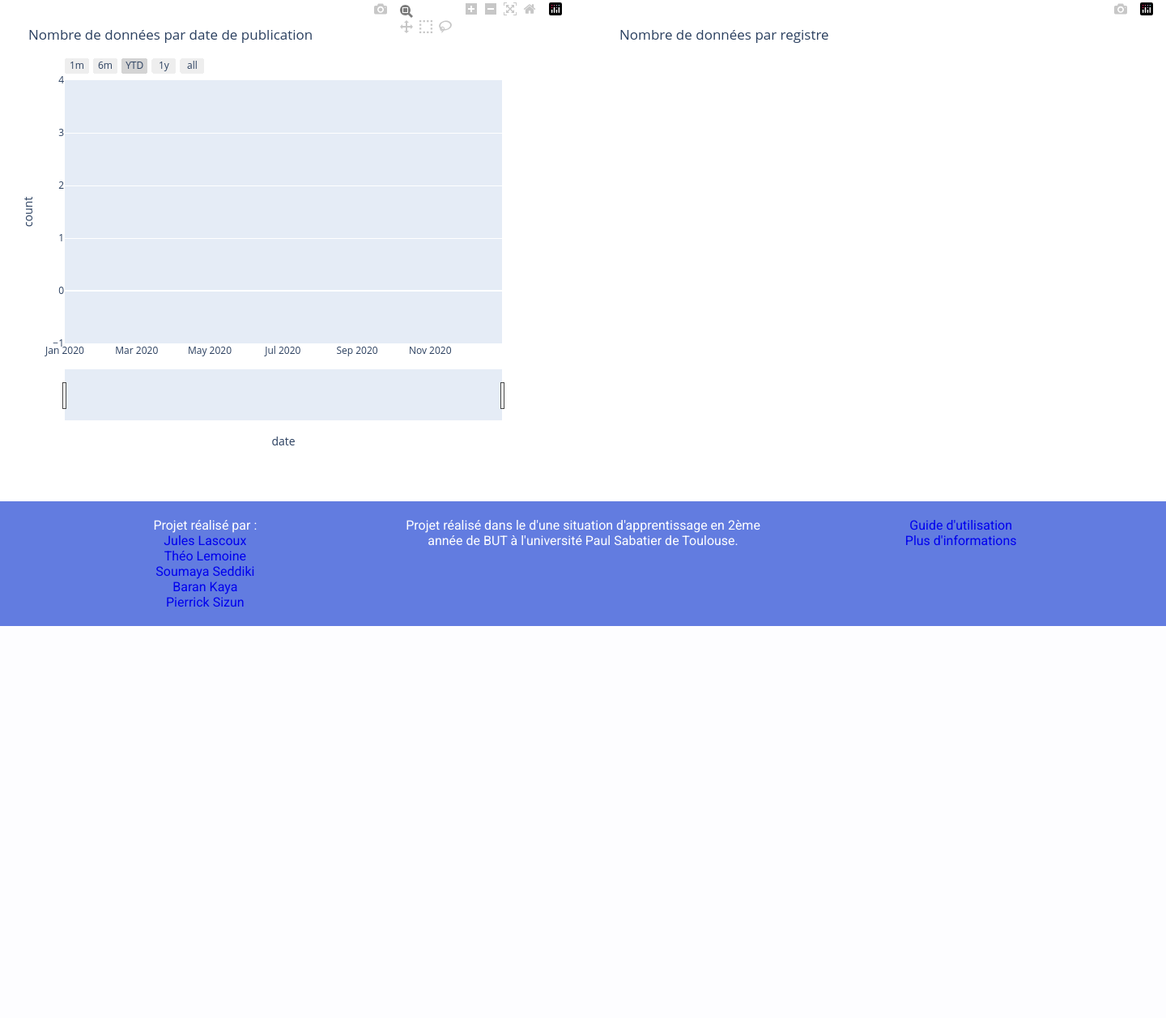
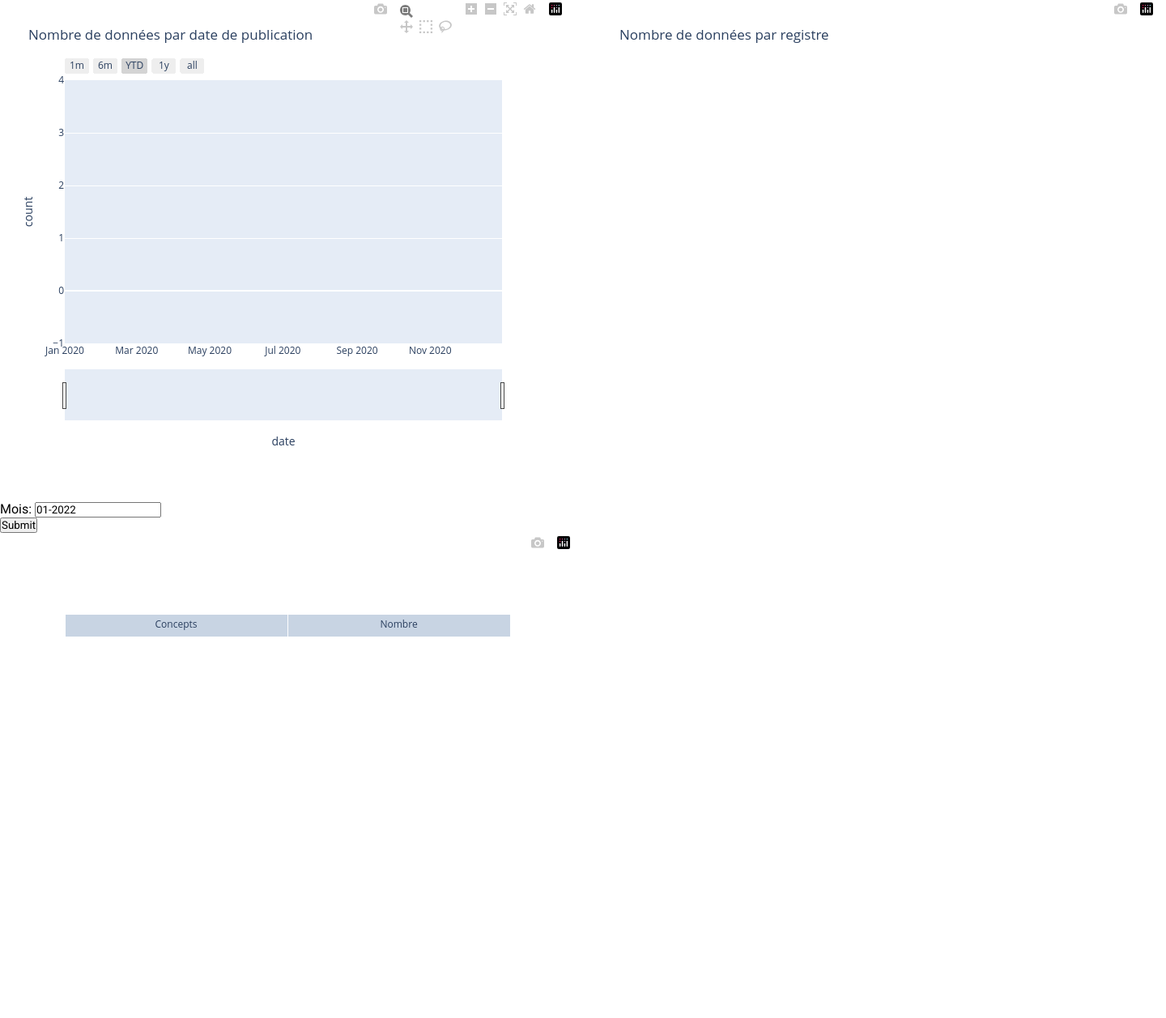
Before and after one commit to JulesLscx/covid_infograph, a Django app: page / in a window 1440 px wide. Shown: the part 71-1328 px from the top of the page at 81% size. Before the commit the page ends 844 px from the top, so only its background shows below. Run offline with Django 4.2, Linux system fonts and the light colour scheme; data that the repository does not hold is empty; some libraries are stand-ins or nearby versions.

Commit message:
Refactoring and dashboard improved

```diff
--- a/covid_infograph/forms.py
+++ b/covid_infograph/forms.py
@@ -10,3 +10,8 @@ class SearchForm(forms.Form):
 class UploadFileForm(forms.Form):
     title = forms.CharField(max_length=50)
     file = forms.FileField()
+
+
+class DateForm(forms.Form):
+    month = forms.CharField(min_length=6, max_length=7,
+                            required=True, label="Mois", initial='01-2022')
--- a/covid_infograph/graph.py
+++ b/covid_infograph/graph.py
@@ -1,3 +1,5 @@
+from covid_infograph.forms import DateForm
+from plotly import graph_objects as go
 from .files.variables import Keywords
 from .files.connection import SingletonMongoConnection as smc
 from plotly import express as px
@@ -101,3 +103,39 @@ def registery_graph():
         full_html=False,
         default_height=600, default_width=700, include_plotlyjs='cdn')
     return registrygraph_div
+
+
+def clasConcepts_graph(request):
+
+    month = request.GET.get('month')
+
+    if month is None:
+        request = [{'$unwind': {'path': "$concepts", 'preserveNullAndEmptyArrays': False}}, {"$group": {'_id': {
+            'concepts': "$concepts"}, 'count': {"$sum": 1}}}, {"$sort": {'count': -1}}, {'$limit': 100}]
+    else:
+        request = [{'$unwind': {'path': "$concepts", 'preserveNullAndEmptyArrays': False}}, {"$group": {'_id': {'date': {"$dateToString": {'format': '%m-%Y',
+                                                                                                                                           'date': "$datePublished"}}, 'concepts': "$concepts"}, 'count': {"$sum": 1}}}, {'$match': {'_id.date': month}}, {"$sort": {'date': 1, 'count': -1}}, {'$limit': 100}]
+    collections = [Keywords.T_PUBLICATION_OBS.value,
+                   Keywords.T_PUBLICATION_RAND.value]
+    dict_df = {"concepts": [], "count": []}
+    for i, collection in enumerate(collections):
+        cursor = smc.get_db()[collection].aggregate(
+            request, allowDiskUse=True)
+        list_cursor = list(cursor)
+        for item in list_cursor:
+            dict_df["concepts"].append(item["_id"]['concepts'])
+            dict_df["count"].append(item["count"])
+    df = pd.DataFrame(dict_df)
+    df = df.groupby(['concepts'], as_index=False).sum(numeric_only=True).sort_values(
+        by=['count'], ascending=False)
+    clasConceptsgraph = go.Figure(data=[go.Table(header=dict(values=['Concepts', 'Nombre']),
+                                                 cells=dict(values=[df['concepts'], df['count']]))
+                                        ])
+
+    clasConceptsgraph = clasConceptsgraph.to_html(
+        full_html=False,
+        include_plotlyjs='cdn')
+    context = {
+        'clasConceptsgraph': clasConceptsgraph,
+        'form': DateForm()}
+    return context
--- a/covid_infograph/template/css/style.css
+++ b/covid_infograph/template/css/style.css
@@ -111,13 +111,6 @@ footer>div {
 .dashboard-container {
     display: grid;
     grid-template-columns: repeat(2, 1fr);
+    grid-template-rows: repeat(4, 1fr);
     grid-gap: 20px;
 }
-
-.chart-div {
-    grid-column: 1 / 2;
-}
-
-.registrygraph-div {
-    grid-column: 2 / 3;
-}
--- a/covid_infograph/template/html/dashboard.html
+++ b/covid_infograph/template/html/dashboard.html
@@ -1,4 +1,3 @@
-
 {% load static %}
 {% include 'accueil.html' %}
 
@@ -10,6 +9,15 @@
     <div class="registrygraph-div">
         {{ registrygraph_div|safe }}
     </div>
+    <div class="">
+        <form method="GET" action="{% url 'accueil' %}">
+            {{ form.as_p }}
+            <button>Submit</button>
+        </form>
+
+        {{ clasConceptsgraph|safe }}
+    </div>
+
 </div>
 {% endblock %}
 
--- a/covid_infograph/views.py
+++ b/covid_infograph/views.py
@@ -12,6 +12,7 @@ from plotly import express as px
 from plotly import graph_objects as go
 import pandas as pd
 from django import forms
+from .forms import DateForm
 from .graph import *
 
 
@@ -94,10 +95,15 @@ def display_data(request, page, limit=100):
 def accueil(request):
     chart_div = numberOfDataByPublicationDate()
     registrygraph_div = registery_graph()
+    tmp = clasConcepts_graph(request)
+    concept_form = tmp['form']
+    concept_table = tmp['clasConceptsgraph']
     # Render the dashboard with the two graphs
     context = {
         'chart_div': chart_div,
-        'registrygraph_div': registrygraph_div
+        'registrygraph_div': registrygraph_div,
+        'form': concept_form,
+        'clasConceptsgraph': concept_table
     }
     return render(request, 'dashboard.html', context)
 
@@ -342,34 +348,6 @@ def Intervention_Drug_by_Date_graph(request):
     return HttpResponse(render(request, 'graph_interventions.html', context))
 
 
-def clasConcepts_graph(request):
-    collections = [Keywords.T_PUBLICATION_OBS.value,
-                   Keywords.T_PUBLICATION_RAND.value]
-    dict_df = {"concepts": [], "count": [], "collection": []}
-    for i, collection in enumerate(collections):
-        cursor = smc.get_db()[collection].aggregate(
-            [{'$unwind': {'path': "$concepts", 'preserveNullAndEmptyArrays': False}}, {"$group": {'_id': {'date': {"$dateToString": {'format': '%Y-%m', 'date': "$datePublished"}}, 'concepts': "$concepts"}, 'count': {"$sum": 1}}}, {"$sort": {'date': 1, 'count': -1}}, {'$limit': 100}], allowDiskUse=True)
-        list_cursor = list(cursor)
-        for item in list_cursor:
-            dict_df["concepts"].append(item["_id"]['concepts'])
-            dict_df["count"].append(item["count"])
-            dict_df["collection"].append(collection)
-    df = pd.DataFrame(dict_df)
-    classement = list(range(1, 101))
-    print(df.head())
-    clasConceptsgraph = go.Figure(data=[go.Table(header=dict(values=['Classement', 'Concepts', 'Nombre']),
-                                                 cells=dict(values=[classement, df['concepts'], df['count']]))
-                                        ])
-
-    clasConceptsgraph = clasConceptsgraph.to_html(
-        full_html=False,
-        include_plotlyjs='cdn')
-    context = {
-        'clasConceptsgraph': clasConceptsgraph
-    }
-    return HttpResponse(render(request, 'clasConcepts_graph.html', context))
-
-
 def upload_file(request):
     from .forms import UploadFileForm
     if request.method == 'POST':
```
Also changed, not shown: covid_infograph/template/html/clasConcepts_graph.html (+8 -2 lines).
